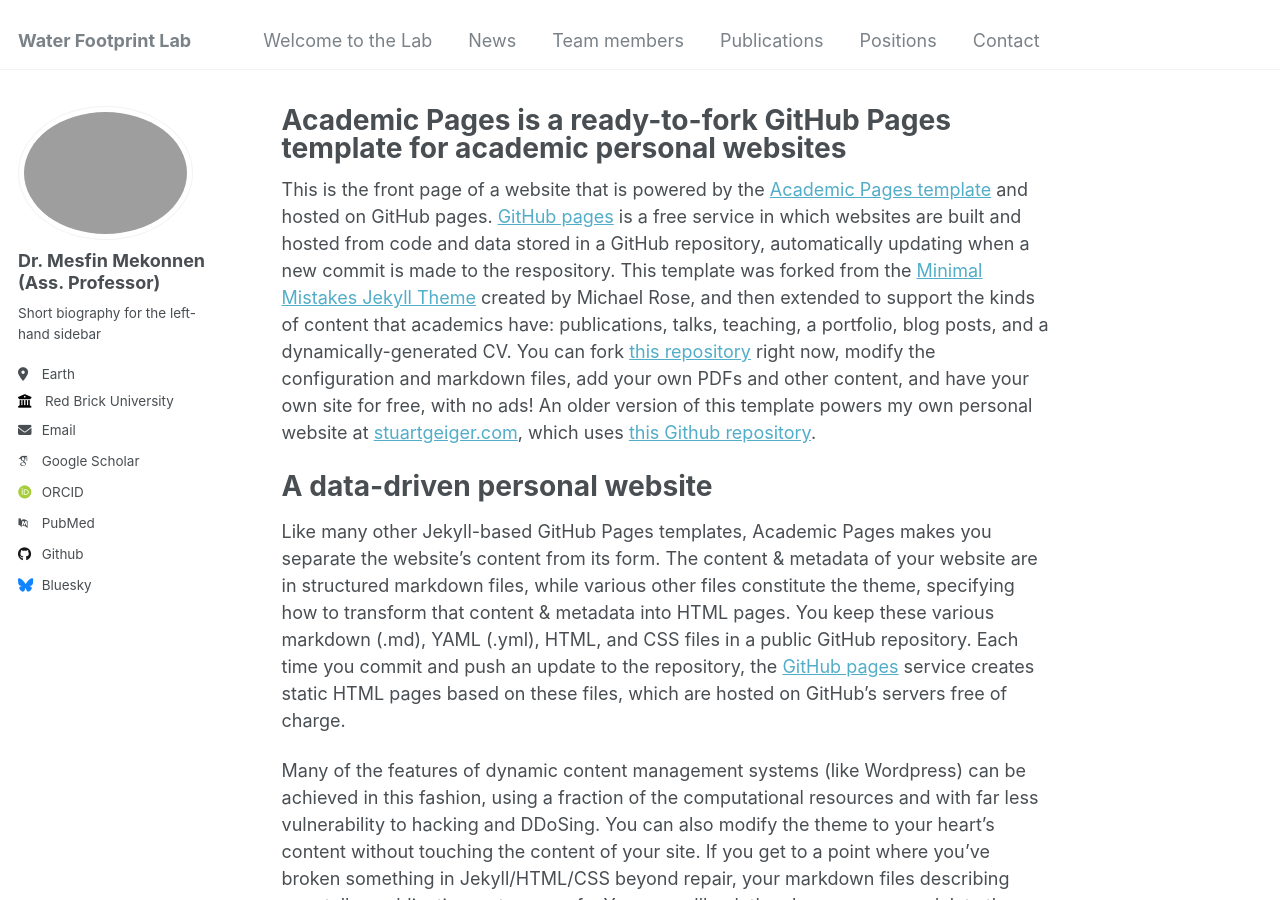
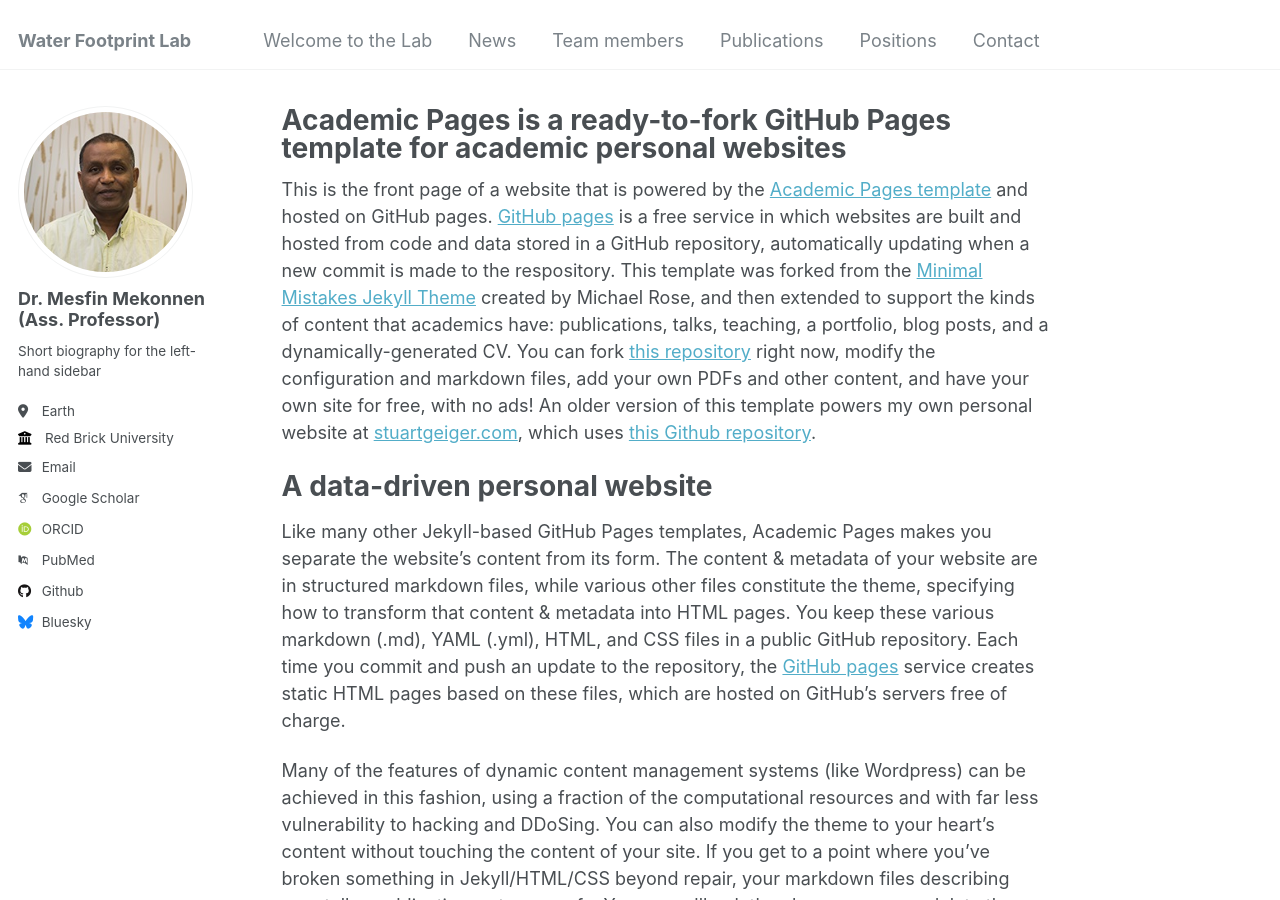
Before and after one commit to Habte1345/LAB_Page, a Jekyll site: the page built from _pages/about.md, in a window 1280 px wide and 900 px high. Built offline with Jekyll 4.4.1, drawn with Linux system fonts in a browser that asks for light colours; some web fonts are replaced.

Commit message:
customizing

```diff
--- a/_config.yml
+++ b/_config.yml
@@ -21,7 +21,7 @@ repository               : "academicpages/academicpages.github.io"
 #               Additional customization can be done by editing /_includes/author-profile.html
 author:
   # Biographic information
-  avatar           : "Mesfin.png"
+  avatar           : "Mekonnen.png"
   name             : "Dr. Mesfin Mekonnen\n (Ass. Professor)"
   pronouns         : # example: "she/her"
   bio              : "Short biography for the left-hand sidebar"
@@ -43,7 +43,7 @@ author:
   bitbucket        : # Username - Update with your username on the site
   codepen          : # Username
   dribbble         : # Username
-  github           : "academicpages"
+  github           : "water-footprint-lab"
   kaggle           : # Username
   stackoverflow    : # User number or user number and name (i.e., use "1" or "1/jeff-atwood")
 
```
